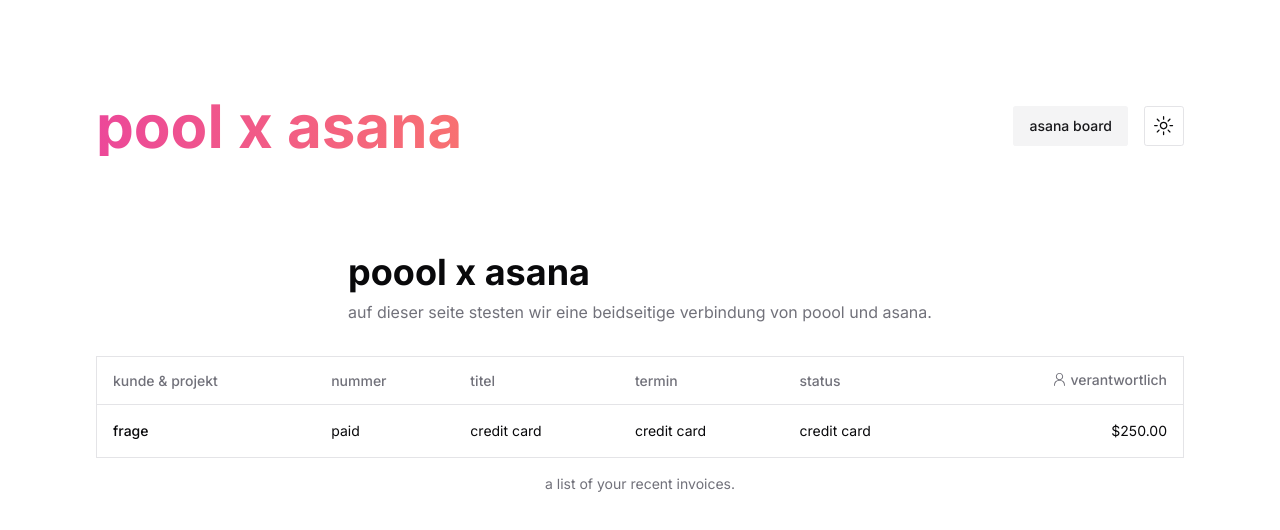
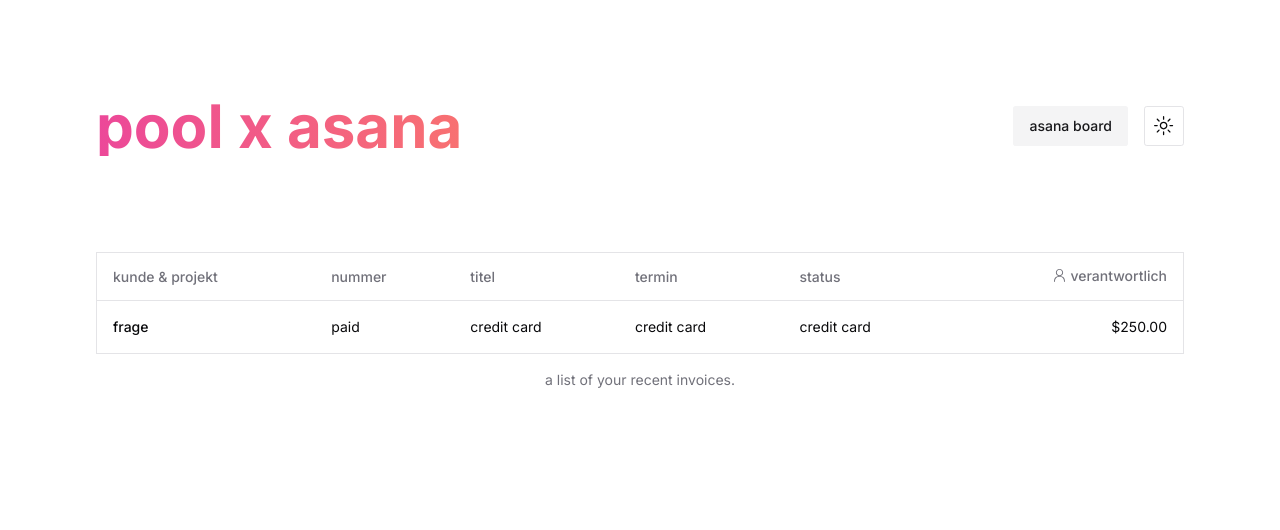
Before and after one commit to realfabsbehrens/pool-asana, a Next.js app: page / in a window 1280 px wide. Shown: the top 530 px of the page. Built offline with nearby package versions, Linux system fonts and the light colour scheme.

Commit message:
removed headline

```diff
--- a/app/page.tsx
+++ b/app/page.tsx
@@ -1,20 +1,14 @@
-import Nav from "@/components/Nav"
-import Table from "@/components/table"
-export default function Home() {
+import Nav from "@/components/Nav";
+import Table from "@/components/table";
+
+export default async function Home() {
   return (
-    <main className="p-24 ">
- <Nav />
+    <main className=" p-24 ">
+      <Nav />
 
-<section className="py-24 flex flex-col items-center gap-8">
-
-<div className="left">
-<h1 className="text-4xl left-0 font-bold mb-2">poool x asana</h1>
-<p className="text-1xl left text-muted-foreground">
- auf dieser seite stesten wir eine beidseitige verbindung von poool und asana.
- </p>
-</div>
-<Table />
-</section>
- </main>
+      <section className="py-24 flex flex-col  justify-center  justify-items-center gap-8">
+        <Table />
+      </section>
+    </main>
   );
 }
```
